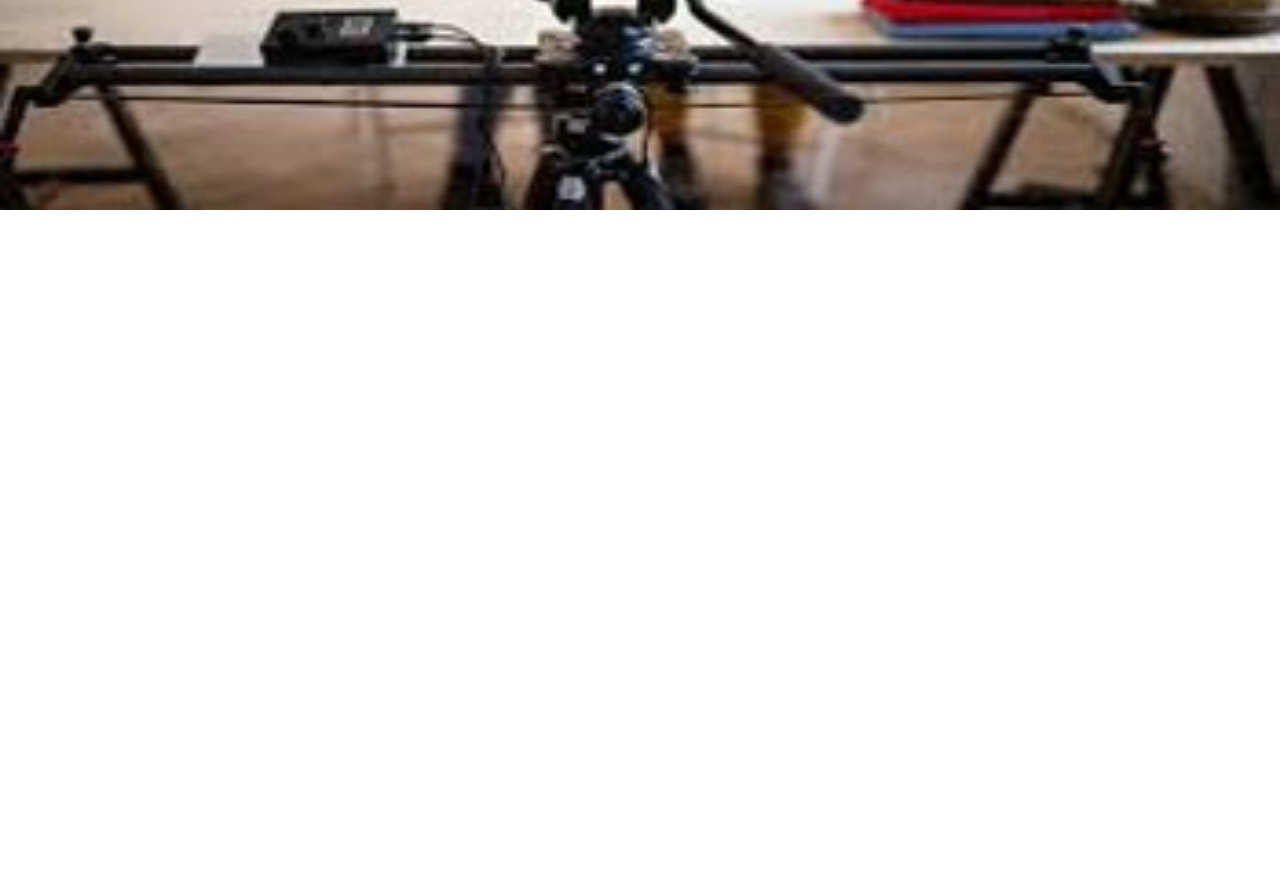
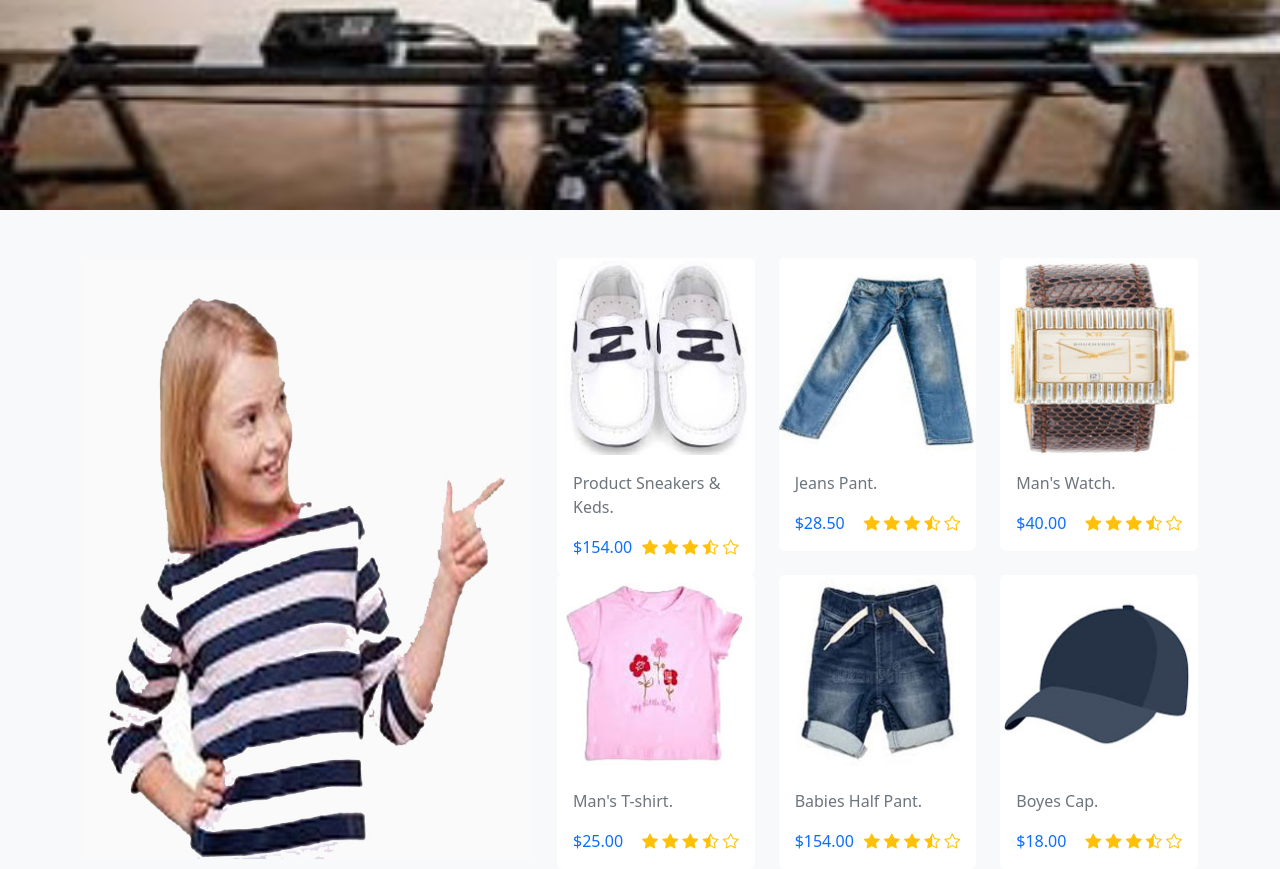
Before and after one commit to Akhlas79/Bootstrap-Project-One, a plain HTML site: page index.html in a window 1280 px wide. Shown: the part 500-1369 px from the top of the page. Before the commit the page ends 800 px from the top, so only its background shows below. Drawn offline with nearby package versions, Linux system fonts and the light colour scheme.

Commit message:
another section

```diff
--- a/index.html
+++ b/index.html
@@ -4,9 +4,10 @@
     <meta charset="UTF-8">
     <meta name="viewport" content="width=device-width, initial-scale=1.0">
     <title>Bootstrap Project One</title>
+    <link rel="stylesheet" href="https://cdn.jsdelivr.net/npm/bootstrap-icons@1.11.3/font/bootstrap-icons.min.css">
     <link href="https://cdn.jsdelivr.net/npm/bootstrap@5.3.3/dist/css/bootstrap.min.css" rel="stylesheet" integrity="sha384-QWTKZyjpPEjISv5WaRU9OFeRpok6YctnYmDr5pNlyT2bRjXh0JMhjY6hW+ALEwIH" crossorigin="anonymous">
 </head>
-<body>
+<body class="bg-light">
     <!--Navbar start-->
     <header>
       <nav class="navbar navbar-expand-lg bg-primary px-2 py-4">
@@ -73,7 +74,129 @@
       </div>
     </header>
 
-    <!--Slider/Carousel Start-->
+    <!--Slider/Carousel End-->
+    <!--Another Section Start-->
+    <section class="container mt-5">
+      <div class="row">
+        <div class="col-lg-5 text-center">
+          <img src="Images/baby.jpg" class="img-fluid" alt="Image">
+
+        </div>
+        <div class="col-lg-7">
+          <div class="row">
+            <div class="col-md-4">
+              <div class="card border-0">
+                <img src="Images/shoe.jpg" class="card-img-top" alt="image">
+                <div class="card-body">
+                  <p class="card-text text-secondary">Product Sneakers & Keds.</p>
+                  <div class="d-flex justify-content-between">
+                    <span class="text-primary">$154.00</span>
+                    <span class="text-warning">
+                      <i class="bi bi-star-fill"></i>
+                      <i class="bi bi-star-fill"></i>
+                      <i class="bi bi-star-fill"></i>
+                      <i class="bi bi-star-half"></i>
+                      <i class="bi bi-star"></i>
+                    </span>
+                  </div>
+                </div>
+              </div>
+            </div>
+            <div class="col-md-4">
+              <div class="card border-0">
+                <img src="Images/full-pant.jpg" class="card-img-top" alt="image">
+                <div class="card-body">
+                  <p class="card-text text-secondary">Jeans Pant.</p>
+                  <div class="d-flex justify-content-between">
+                    <span class="text-primary">$28.50</span>
+                    <span class="text-warning">
+                      <i class="bi bi-star-fill"></i>
+                      <i class="bi bi-star-fill"></i>
+                      <i class="bi bi-star-fill"></i>
+                      <i class="bi bi-star-half"></i>
+                      <i class="bi bi-star"></i>
+                    </span>
+                  </div>
+                </div>
+              </div>
+            </div>
+            <div class="col-md-4">
+              <div class="card border-0">
+                <img src="Images/watch.jpg" class="card-img-top" alt="image">
+                <div class="card-body">
+                  <p class="card-text text-secondary">Man's Watch.</p>
+                  <div class="d-flex justify-content-between">
+                    <span class="text-primary">$40.00</span>
+                    <span class="text-warning">
+                      <i class="bi bi-star-fill"></i>
+                      <i class="bi bi-star-fill"></i>
+                      <i class="bi bi-star-fill"></i>
+                      <i class="bi bi-star-half"></i>
+                      <i class="bi bi-star"></i>
+                    </span>
+                  </div>
+                </div>
+              </div>
+            </div>
+            <div class="col-md-4">
+              <div class="card border-0">
+                <img src="Images/T-shirt.jpg" class="card-img-top" alt="image">
+                <div class="card-body">
+                  <p class="card-text text-secondary">Man's T-shirt.</p>
+                  <div class="d-flex justify-content-between">
+                    <span class="text-primary">$25.00</span>
+                    <span class="text-warning">
+                      <i class="bi bi-star-fill"></i>
+                      <i class="bi bi-star-fill"></i>
+                      <i class="bi bi-star-fill"></i>
+                      <i class="bi bi-star-half"></i>
+                      <i class="bi bi-star"></i>
+                    </span>
+                  </div>
+                </div>
+              </div>
+            </div>
+            <div class="col-md-4">
+              <div class="card border-0">
+                <img src="Images/half-pant.jpg" class="card-img-top" alt="image">
+                <div class="card-body">
+                  <p class="card-text text-secondary">Babies Half Pant.</p>
+                  <div class="d-flex justify-content-between">
+                    <span class="text-primary">$154.00</span>
+                    <span class="text-warning">
+                      <i class="bi bi-star-fill"></i>
+                      <i class="bi bi-star-fill"></i>
+                      <i class="bi bi-star-fill"></i>
+                      <i class="bi bi-star-half"></i>
+                      <i class="bi bi-star"></i>
+                    </span>
+                  </div>
+                </div>
+              </div>
+            </div>
+            <div class="col-md-4">
+              <div class="card border-0">
+                <img src="Images/cap.jpg" class="card-img-top" alt="image">
+                <div class="card-body">
+                  <p class="card-text text-secondary">Boyes Cap.</p>
+                  <div class="d-flex justify-content-between">
+                    <span class="text-primary">$18.00</span>
+                    <span class="text-warning">
+                      <i class="bi bi-star-fill"></i>
+                      <i class="bi bi-star-fill"></i>
+                      <i class="bi bi-star-fill"></i>
+                      <i class="bi bi-star-half"></i>
+                      <i class="bi bi-star"></i>
+                    </span>
+                  </div>
+                </div>
+              </div>
+            </div>
+          </div>
+        </div>
+      </div>
+    </section>
+    <!--Another Section End-->
 
 
 
```
Also changed, not shown: Images/T-shirt.jpg (added), Images/baby.jpg (added), Images/cap.jpg (added), Images/full-pant.jpg (added), Images/girl.jpg (added), Images/half-pant.jpg (added), Images/janga.jpg (added), Images/shoe.jpg (added), Images/watch.jpg (added).
